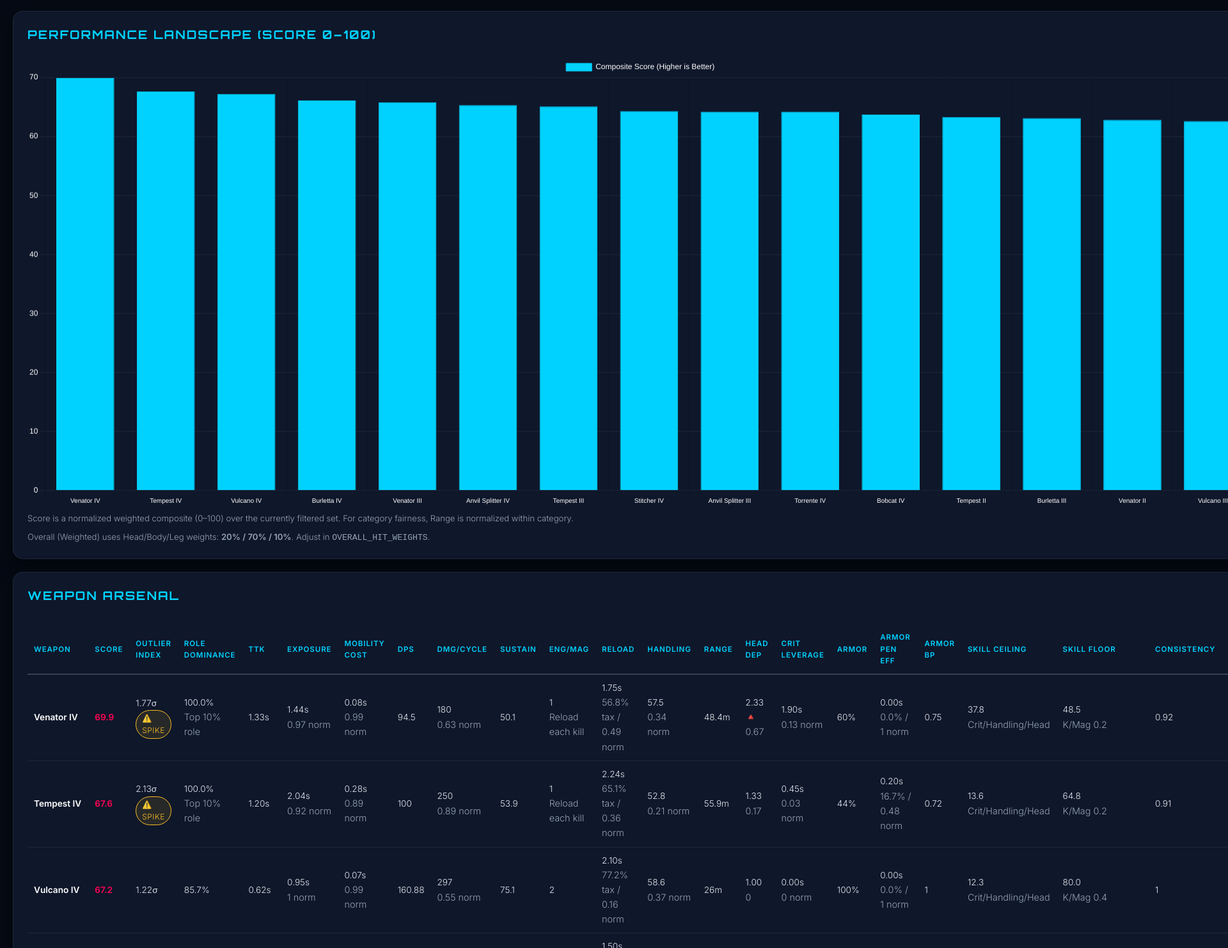
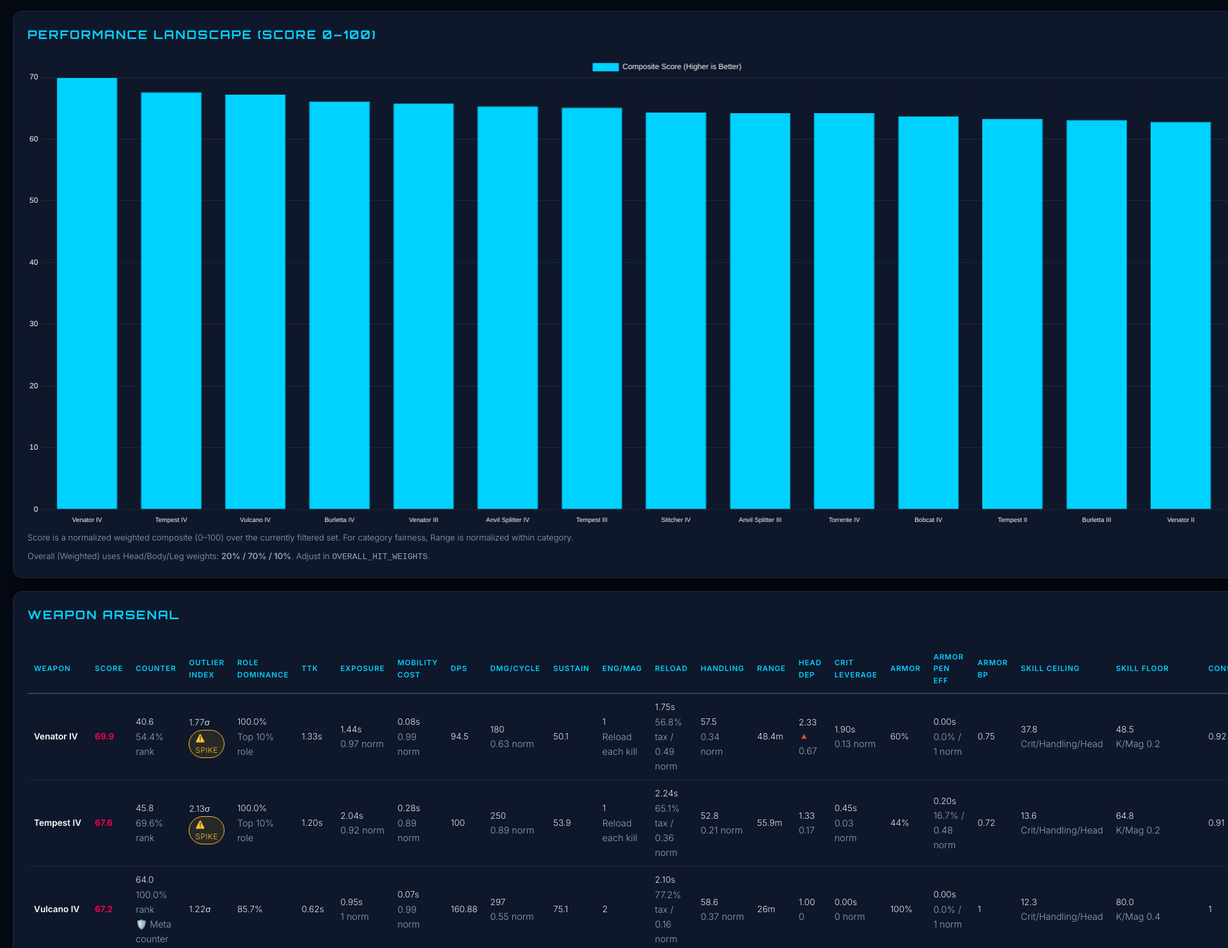
Before and after one commit to CoDzBeast/ArcData, a plain HTML site: page index.html in a window 1280 px wide. Shown: the part 208-1690 px from the top of the page at 64% size, 1920 px wide, since content can reach past the window. Drawn offline with nearby package versions, Linux system fonts and the light colour scheme.

Commit message:
Add counter score ranking for meta counters

```diff
--- a/assets/js/main.js
+++ b/assets/js/main.js
@@ -2,13 +2,14 @@ import { loadWeaponData } from './dataLoader.js';
 import { setStatus, initSelectors, bindSortHeaders, bindAccordion, bindControls, applyPresetWeights, syncWeightOutputs, getControlState } from './controls.js';
 import { renderChart, renderTable, renderDetailPanel } from './rendering.js';
 import { compareRows, updateSortState, computeScore } from './sorting.js';
-import { getZoneTTK, getZoneSTK, sustainedDpsApprox, handlingIndex, armorConsistency, ttkVolatility, armorBreakpoint, buildRanges, normalizeMetrics, headshotDependency, headshotDependencyStats, reloadTax, damagePerCycle, armorPenEffectiveness, critLeverage, distanceBandScores } from './metrics.js';
+import { getZoneTTK, getZoneSTK, sustainedDpsApprox, handlingIndex, armorConsistency, ttkVolatility, armorBreakpoint, buildRanges, normalizeMetrics, headshotDependency, headshotDependencyStats, reloadTax, damagePerCycle, armorPenEffectiveness, critLeverage, distanceBandScores, counterScore } from './metrics.js';
 import { safeNum, escapeHtml, normalize, invert01, stddev } from './utils.js';
 
 let rawData = [], chart;
 let lastSort = { key: "Score", dir: "desc" };
 let roleDominanceByName = {};
 let outlierByName = {};
+let counterByName = {};
 
 init();
 
@@ -220,6 +221,12 @@ function updateUI() {
     const skillCeiling01 = skillCeilParts.length
       ? (skillCeilParts.reduce((a, b) => a + b, 0) / skillCeilParts.length)
       : null;
+    const counter = counterScore({
+      headDepNorm: d.HeadDepNorm,
+      armorNorm: normalized.nArmor,
+      reloadNorm: normalized.nReloadPenalty,
+      killsPerMagNorm: normalized.nKillsPerMag
+    });
 
     return {
       ...d,
@@ -233,6 +240,8 @@ function updateUI() {
       SkillFloorScore: typeof skillFloor01 === "number" ? Math.round(skillFloor01 * 1000) / 10 : null,
       SkillCeilingScore01: skillCeiling01,
       SkillCeilingScore: typeof skillCeiling01 === "number" ? Math.round(skillCeiling01 * 1000) / 10 : null,
+      CounterScore01: counter.counterScore01,
+      CounterScore: counter.counterScore,
       Score: score,
       Score01: score01,
       DistanceBandScores: bandScores.scores,
@@ -241,6 +250,7 @@ function updateUI() {
   });
 
   applyRoleDominance(scored);
+  applyCounterRank(scored);
   const scoredWithOutliers = applyOutlierIndex(scored);
 
   outlierByName = scoredWithOutliers.reduce((acc, weapon) => {
@@ -248,6 +258,14 @@ function updateUI() {
       index: weapon.OutlierIndex,
       warning: weapon.OutlierWarning,
       categoryAverage: weapon.CategoryAverageScore
+    };
+    return acc;
+  }, {});
+  counterByName = scoredWithOutliers.reduce((acc, weapon) => {
+    acc[weapon.Name] = {
+      score: weapon.CounterScore,
+      rank: weapon.CounterRank,
+      top: weapon.CounterTop10
     };
     return acc;
   }, {});
@@ -372,6 +390,12 @@ function showDetails(name) {
   const outlierTxt = (typeof outlierInfo.index === "number") ? `${outlierInfo.index.toFixed(2)}σ` : "-";
   const outlierBadge = outlierInfo.warning ? "⚠️ Above Cat Avg" : "";
   const outlierAvgTxt = (typeof outlierInfo.categoryAverage === "number") ? outlierInfo.categoryAverage.toFixed(1) : "-";
+  const counterInfo = counterByName[d.Name] || {};
+  const counterScoreTxt = (typeof counter.counterScore === "number")
+    ? counter.counterScore.toFixed(1)
+    : (typeof counterInfo.score === "number" ? counterInfo.score.toFixed(1) : "-");
+  const counterRankTxt = (typeof counterInfo.rank === "number") ? `${counterInfo.rank.toFixed(1)}%` : "-";
+  const counterBadge = counterInfo.top ? "🛡️ Meta Counter" : "";
 
   const whole = rawData.map(w => {
     const c = w.Category || "Unknown";
@@ -451,6 +475,13 @@ function showDetails(name) {
   const { score, score01 } = computeScore(normalized);
   const bandScores = distanceBandScores(range, rangeScore, score01);
 
+  const counter = counterScore({
+    headDepNorm,
+    armorNorm: normalized.nArmor,
+    reloadNorm: normalized.nReloadPenalty,
+    killsPerMagNorm: normalized.nKillsPerMag
+  });
+
   const headshotFloor = invert01(headDepNorm);
   const killsPerMagNorm = normalize(killsPerMag, ranges.KillsPerMag.min, ranges.KillsPerMag.max);
   const skillFloorParts = [headshotFloor, normalized.nConsistency, killsPerMagNorm]
@@ -487,6 +518,7 @@ function showDetails(name) {
   const critLevNormTxt = (typeof critLevNorm === "number") ? Math.round(critLevNorm * 100) / 100 : "-";
 
   const bars = [
+    ["CounterScore", counter.counterScore01],
     ["TTK", normalized.nTTK],
     ["Sustain", normalized.nSustain],
     ["Handling", normalized.nHandling],
@@ -510,6 +542,8 @@ function showDetails(name) {
     <div style="margin-top:14px;">
       <div class="grid2">
         <div class="kv"><b>Score</b><span class="highlight">${isFinite(score) ? score.toFixed(1) : "-"}</span></div>
+        <div class="kv"><b>CounterScore</b><span class="highlight">${counterScoreTxt}${counterBadge ? ` <span class="subtle">(${counterBadge})</span>` : ""}</span></div>
+        <div class="kv"><b>Counter Rank</b><span>${counterRankTxt}</span></div>
         <div class="kv"><b>Outlier Index</b><span>${outlierTxt}${outlierBadge ? ` <span class="warn-pill sm">${outlierBadge}</span>` : ""}</span></div>
         <div class="kv"><b>Category Avg (Score)</b><span>${outlierAvgTxt}</span></div>
         <div class="kv"><b>Skill Floor</b><span>${skillFloor01 !== null ? (skillFloor01 * 100).toFixed(1) : "-"}</span></div>
@@ -628,6 +662,20 @@ function applyRoleDominance(list) {
   return list;
 }
 
+function applyCounterRank(list) {
+  const ranked = list.filter((item) => typeof item.CounterScore01 === "number" && isFinite(item.CounterScore01));
+  ranked.sort((a, b) => (b.CounterScore01 ?? -Infinity) - (a.CounterScore01 ?? -Infinity));
+
+  const len = ranked.length;
+  ranked.forEach((item, idx) => {
+    const pct = (len <= 1) ? 100 : (1 - (idx / Math.max(len - 1, 1))) * 100;
+    item.CounterRank = Math.round(pct * 10) / 10;
+    item.CounterTop10 = idx < Math.max(1, Math.ceil(len * 0.1));
+  });
+
+  return list;
+}
+
 function applyOutlierIndex(list) {
   const scoresByCat = {};
 
--- a/assets/js/metrics.js
+++ b/assets/js/metrics.js
@@ -148,6 +148,31 @@ export function damagePerCycle(d) {
   return mag * dmg;
 }
 
+export function counterScore({ headDepNorm, armorNorm, reloadNorm, killsPerMagNorm }) {
+  const parts = [];
+
+  if (typeof headDepNorm === "number" && isFinite(headDepNorm)) {
+    parts.push(invert01(headDepNorm));
+  }
+
+  if (typeof armorNorm === "number" && isFinite(armorNorm)) {
+    parts.push(armorNorm);
+  }
+
+  if (typeof reloadNorm === "number" && isFinite(reloadNorm)) {
+    parts.push(reloadNorm);
+  }
+
+  if (typeof killsPerMagNorm === "number" && isFinite(killsPerMagNorm)) {
+    parts.push(killsPerMagNorm);
+  }
+
+  if (!parts.length) return { counterScore01: null, counterScore: null };
+
+  const counterScore01 = parts.reduce((a, b) => a + b, 0) / parts.length;
+  return { counterScore01, counterScore: Math.round(counterScore01 * 1000) / 10 };
+}
+
 export function headshotDependency(d, armor) {
   const body = safeNum(d[`Body TTK ${armor}`]);
   const head = safeNum(d[`Head TTK ${armor}`]);
--- a/assets/js/rendering.js
+++ b/assets/js/rendering.js
@@ -50,6 +50,10 @@ export function renderTable(list, onRowClick) {
     const mobilityCostTxt = (typeof d.MobilityCost === "number") ? d.MobilityCost.toFixed(2) + "s" : "-";
     const mobilityCostNormTxt = (typeof d.MobilityCostNorm === "number") ? Math.round(d.MobilityCostNorm * 100) / 100 : "-";
     const scoreTxt = (typeof d.Score === "number") ? d.Score.toFixed(1) : "-";
+    const counterTxt = (typeof d.CounterScore === "number") ? d.CounterScore.toFixed(1) : "-";
+    const counterRankTxt = (typeof d.CounterRank === "number") ? `${d.CounterRank.toFixed(1)}%` : "-";
+    const counterBadge = d.CounterTop10 ? `<div class="subtle">🛡️ Meta counter</div>` : "";
+    const counterCell = (counterTxt === "-") ? "-" : `${counterTxt}${counterRankTxt !== "-" ? `<div class="subtle">${counterRankTxt} rank</div>` : ""}${counterBadge}`;
     const outlierTxt = (typeof d.OutlierIndex === "number") ? `${d.OutlierIndex.toFixed(2)}σ` : "-";
     const outlierBadge = d.OutlierWarning ? `<div class="warn-pill">⚠️ Spike</div>` : "";
     const outlierCell = (outlierTxt === "-") ? "-" : `${outlierTxt}${outlierBadge ? `<div class="subtle">${outlierBadge}</div>` : ""}`;
@@ -101,6 +105,7 @@ export function renderTable(list, onRowClick) {
       <tr data-name="${escapeHtml(d.Name || '')}">
         <td class="stat-val">${d.Name}</td>
         <td class="highlight">${scoreTxt}</td>
+        <td>${counterCell}</td>
         <td>${outlierCell}</td>
         <td>${dominanceCell}</td>
         <td>${ttkTxt}</td>
--- a/assets/js/sorting.js
+++ b/assets/js/sorting.js
@@ -32,6 +32,7 @@ function getSortValue(row, key) {
     case "Score": return row.Score01 ?? null;
     case "RoleDom": return row.RoleDominanceIndex ?? null;
     case "OutlierIndex": return row.OutlierIndex ?? null;
+    case "CounterScore": return row.CounterScore01 ?? null;
     case "TTK": return row.TTK ?? null;
     case "DPS": return row.DPS ?? null;
     case "DamagePerCycle": return row.DamagePerCycle ?? null;
--- a/index.html
+++ b/index.html
@@ -91,6 +91,7 @@
                 <tr>
                   <th class="sortable" data-sort="Name">Weapon</th>
                   <th class="sortable" data-sort="Score">Score</th>
+                  <th class="sortable" data-sort="CounterScore">Counter</th>
                   <th class="sortable" data-sort="OutlierIndex">Outlier Index</th>
                   <th class="sortable" data-sort="RoleDom">Role Dominance</th>
                   <th class="sortable" data-sort="TTK">TTK</th>
@@ -125,6 +126,7 @@
             Eng/Mag = floor(Mag ÷ STK). ⚠️ flag indicates weapons that must reload after every kill. Dmg/Cycle = Mag × Damage per shot with category-normalized value in the cell.
             Handling column shows the weighted handling index and its dataset-normalized value (Stability 40% / Agility 40% / Stealth 20%).
             Role Dominance ranks Meta score within the weapon's category and converts it to a percentile (0–100); 🏆 marks the top 10% of each role.
+            Counter = anti-meta reliability score (penalizes headshot dependency, rewards armor consistency and reload resilience); 🛡️ marks top 10% counter-picks.
           </div>
         </div>
       </div>
```
